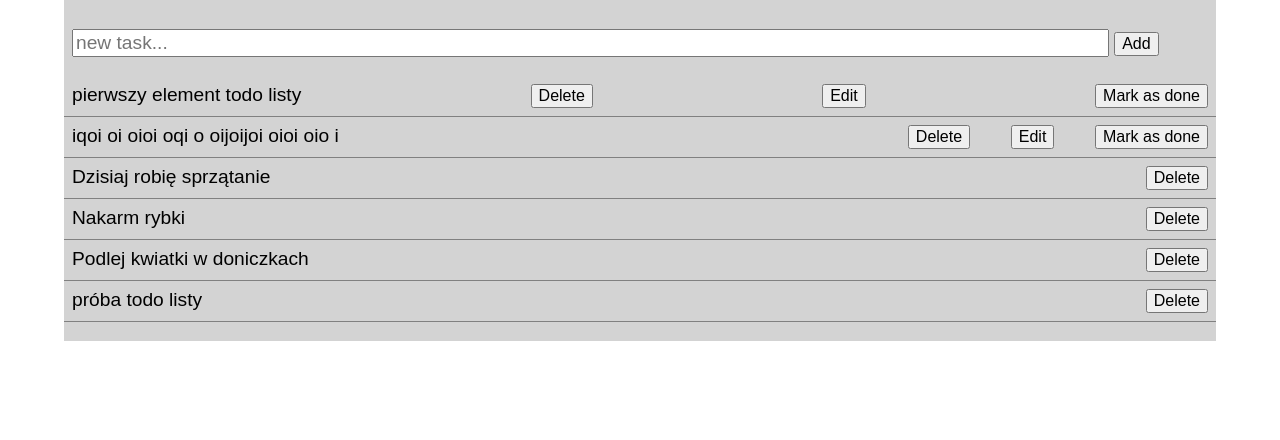
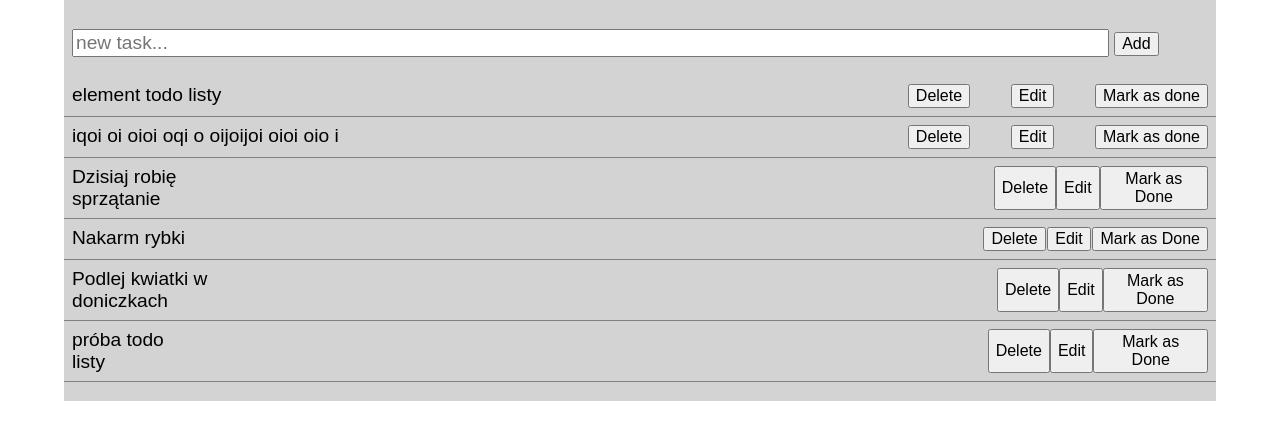
Before and after one commit to piwojto/TODO-List-FE13, a plain HTML site: page index.html in a window 1280 px wide. Shown: the part 88-528 px from the top of the page. Drawn offline with Linux system fonts and the light colour scheme.

Commit message:
TODO List

```diff
--- a/CSS/styles.css
+++ b/CSS/styles.css
@@ -46,6 +46,13 @@ input {
 }
 
 label {
+  /* display: inline-block; */
+  overflow: hidden;
+  width: 70%;
+
+}
+
+span {
   /* display: inline-block; */
   overflow: hidden;
   width: 70%;
--- a/JS/scripts.js
+++ b/JS/scripts.js
@@ -48,9 +48,7 @@ function addNewElementToList(title   /* Title, author, id */) {
   //obsługa dodawanie elementów do listy
   // $list.appendChild(createElement('nowy', 2))
   const newElement = createElement(title);
-  $list.appendChild(newElement).appendChild(delBtn);
-  // $list.insertAdjacentHTML('beforeend',editBtn);
-  // $list.appendChild(editBtn).appendChild(doneBtn);
+  $list.appendChild(newElement);
 };
 
 function createElement(title /* Title, author, id */) {
@@ -67,14 +65,12 @@ function createElement(title /* Title, author, id */) {
   delBtn.className = "delete";
   doneBtn.innerText = "Mark as Done";
   doneBtn.className = "done";
-  label.innerText = input.value;
+  // document.getElementsByTagName('label').innerHTML = input.value;
+  label.innertext = input.value;
   console.log(label.innerText);
-  // newElement.appendChild(label);         //
-  // newElement.appendChild(editInput);     //
-  // newElement.appendChild(editBtn);    //
-  // newElement.appendChild(delBtn);
   newElement.innerText = title;
   console.log(newElement);
+  newElement.append(label,delBtn,editBtn,doneBtn);
   return newElement;
 };
 
--- a/index.html
+++ b/index.html
@@ -17,7 +17,7 @@
 
       <ul id="list">
         <li>
-          pierwszy element todo listy
+          <span> element todo listy</span>
           <button id="delBtn" class="delete">Delete</button>
           <button id="editBtn" class="edit">Edit</button>
           <button id="doneBtn" class="done">Mark as done</button>
```
